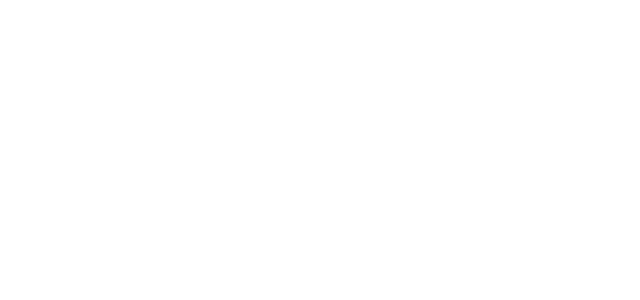
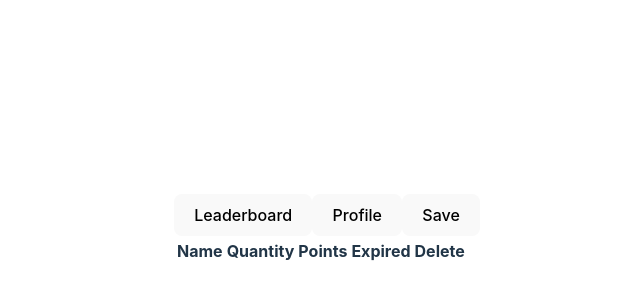
Before and after one commit to bphan4bryant/XpireFrontEnd, a React (Vite) app: page / in a window 1280 px wide. Shown: the part 170-470 px from the top of the page, without its empty margins (313-953 px from the left). Built offline with nearby package versions, Linux system fonts and the light colour scheme.

Commit message:
Create inventory component

```diff
--- a/src/App.tsx
+++ b/src/App.tsx
@@ -1,12 +1,13 @@
 import { useState } from 'react'
 import './App.css'
+import Inventory from './pages/Inventory'
 
 function App() {
   const [count, setCount] = useState(0)
 
   return (
     <>
-
+      <Inventory/>
     </>
   )
 }
--- /dev/null
+++ b/src/components/InventoryTable.tsx
@@ -0,0 +1,24 @@
+import {Table} from 'react-bootstrap'
+
+
+
+function InventoryTable() {
+
+    return(
+        <>
+            <Table>
+                <thead>
+                    <tr>
+                        <th>Name</th>
+                        <th>Quantity</th>
+                        <th>Points</th>
+                        <th>Expired</th>
+                        <th>Delete</th>
+                    </tr>
+                </thead>
+            </Table>
+        </>
+    )
+}
+
+export default InventoryTable
--- /dev/null
+++ b/src/pages/Inventory.tsx
@@ -0,0 +1,24 @@
+import {Container, Row, Col, Button} from 'react-bootstrap'
+import InventoryTable from '../components/InventoryTable'
+
+function Inventory() {
+
+    return (
+        <>
+        <Container fluid>
+            <Row>
+                <Button>Leaderboard</Button>
+                <Button>Profile</Button>
+                <Button>Save</Button>
+            </Row>
+        </Container>
+        <Container>
+            <Row>
+                <InventoryTable/>
+            </Row>
+        </Container>
+        </>
+    )
+}
+
+export default Inventory
```
Also changed, not shown: src/components/InventoryTable.css (added), src/pages/Inventory.css (added).
